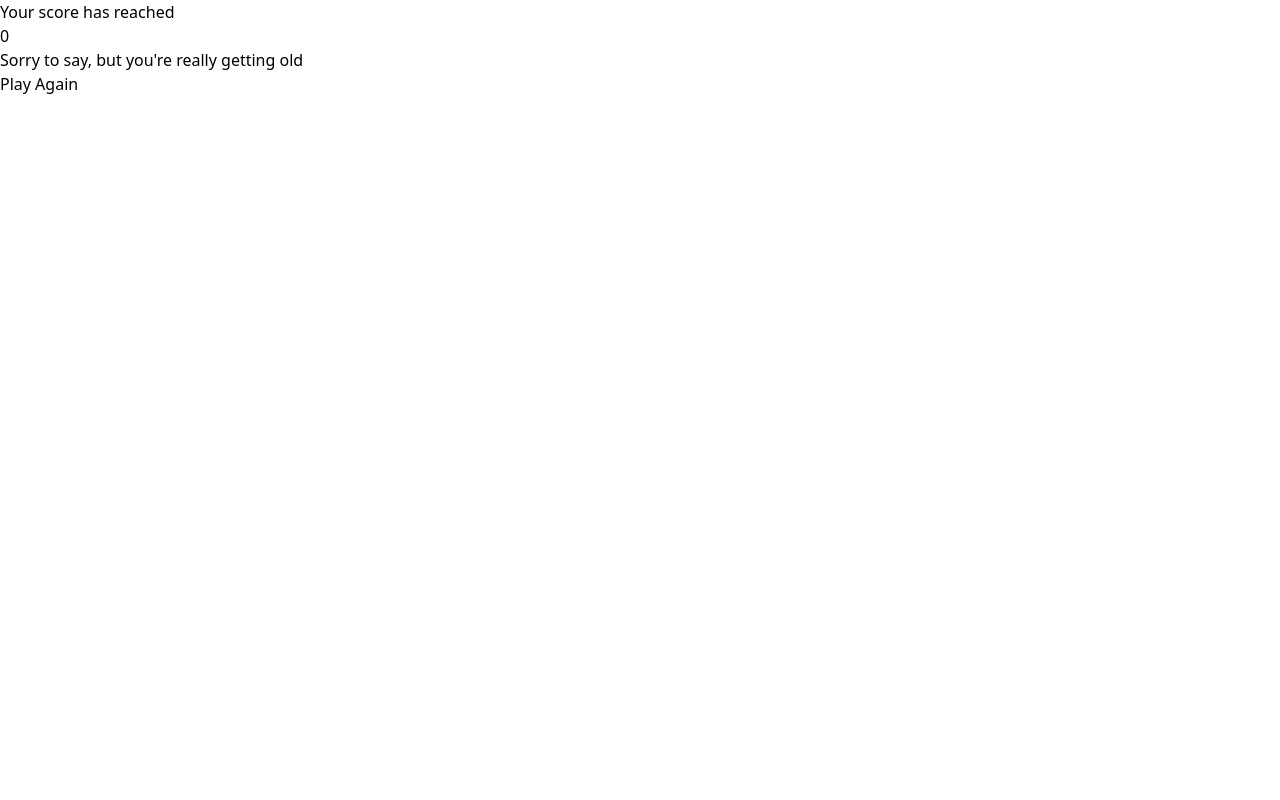
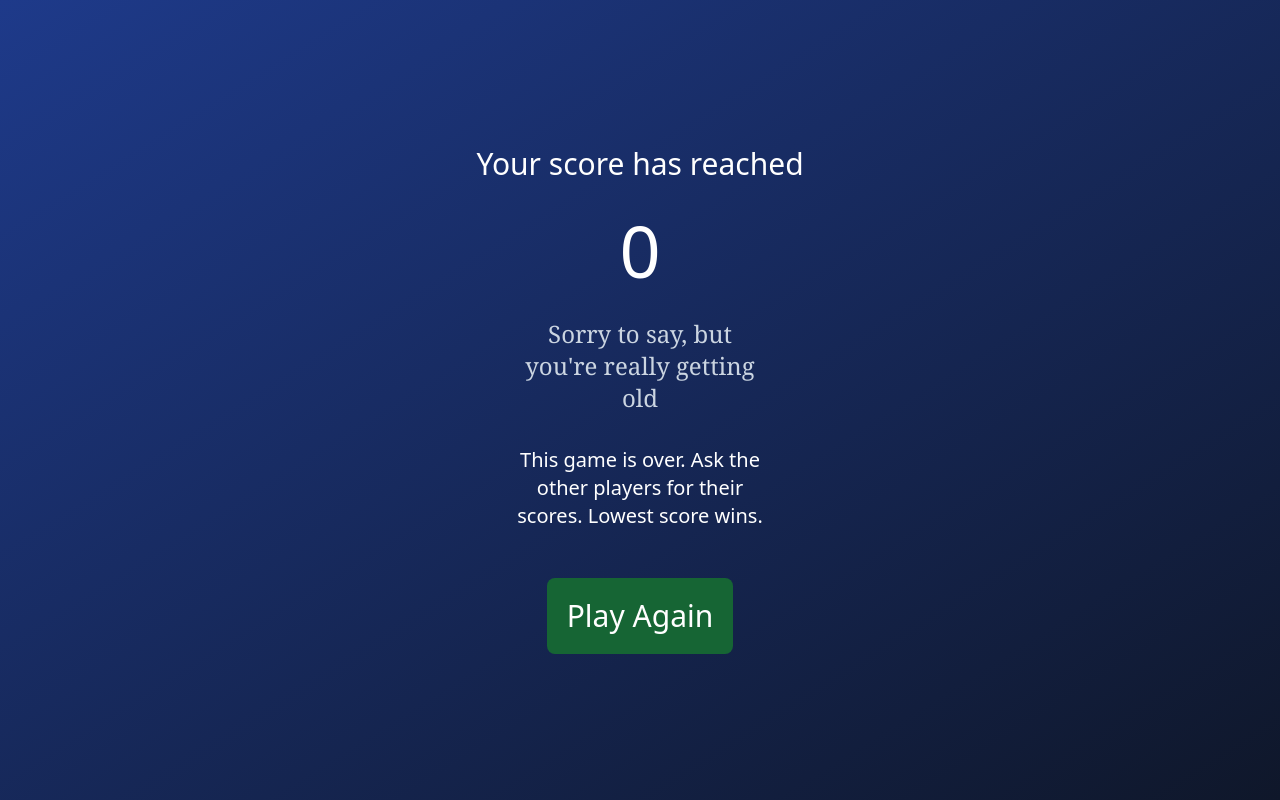
Before and after one commit to HendrikCrause/you-re-getting-old, a Vue app: page /client/finished in a window 1280 px wide. Built offline with nearby package versions, Linux system fonts and the light colour scheme.

Commit message:
Client pages

```diff
--- a/src/components/BaseLayout.vue
+++ b/src/components/BaseLayout.vue
@@ -1,5 +1,15 @@
+<script setup lang="ts">
+const props = defineProps({
+    background: String
+})
+
+const bg = props.background === undefined ? "bg-gradient-to-br from-blue-900 to-slate-900" : props.background
+const classes = "grid place-items-center h-screen " + bg
+
+</script>
+
 <template>
-    <div class="grid place-items-center h-screen bg-gradient-to-br from-blue-900 to-slate-900">
+    <div :class="classes">
         <div class="max-w-7xl flex flex-col gap-8 items-center">
             <slot></slot>
         </div>
--- a/src/views/client/ClientFinished.vue
+++ b/src/views/client/ClientFinished.vue
@@ -12,9 +12,12 @@ function clickedReset() {
 </script>
 
 <template>
-    <h2>Your score has reached</h2>
-    <h1>{{ scoreStore.score }}</h1>
-    <h3>Sorry to say, but you're really getting old</h3>
+    <BaseLayout>
+        <h2 class="text-white text-3xl text-center">Your score has reached</h2>
+        <h1 class="text-white text-7xl">{{ scoreStore.score }}</h1>
+        <h3 class="text-slate-300 text-2xl text-center max-w-60 font-serif font-light">Sorry to say, but you're really getting old</h3>
+        <p class="text-white text-xl text-center max-w-64">This game is over. Ask the other players for their scores. Lowest score wins.</p>
 
-    <button @click="clickedReset">Play Again</button>
+        <button @click="clickedReset" class="bg-green-800 rounded-lg p-5 text-white text-3xl text-center mt-4">Play Again</button>
+    </BaseLayout>
 </template>
--- a/src/views/client/ClientOld.vue
+++ b/src/views/client/ClientOld.vue
@@ -27,11 +27,11 @@ function clickedReset() {
 </script>
 
 <template>
-    <BaseLayout>
+    <BaseLayout background="bg-gradient-to-b from-red-700 to-red-900">
         <p class="text-white text-xl">Current score: {{ scoreStore.score }}</p>
         <h2 class="text-white text-4xl text-center">Does the scenario on screen apply to you?</h2>
 
-        <button @click="clickedYes" class="bg-red-800 rounded-lg w-1/2 p-5 text-white text-4xl text-center mt-4">Yes</button>
+        <button @click="clickedYes" class="bg-blue-800 rounded-lg w-1/2 p-5 text-white text-4xl text-center mt-4">Yes</button>
         <button @click="clickedNo" class="bg-green-800 rounded-lg w-1/2 p-5 text-white text-4xl text-center mt-4">No</button>
         <button @click="clickedReset" class="w-1/2 p-5 text-purple-500 text-2xl text-center underline">Reset</button>
     </BaseLayout>
--- a/src/views/client/ClientRedeem.vue
+++ b/src/views/client/ClientRedeem.vue
@@ -23,11 +23,11 @@ function clickedReset() {
 </script>
 
 <template>
-    <BaseLayout>
+    <BaseLayout background="bg-gradient-to-b from-green-700 to-green-900">
         <p class="text-white text-xl">Current score: {{ scoreStore.score }}</p>
         <h2 class="text-white text-4xl text-center">Does the scenario on screen apply to you?</h2>
 
-        <button @click="clickedYes" class="bg-green-800 rounded-lg w-1/2 p-5 text-white text-4xl text-center mt-4">Yes</button>
+        <button @click="clickedYes" class="bg-blue-800 rounded-lg w-1/2 p-5 text-white text-4xl text-center mt-4">Yes</button>
         <button @click="clickedNo" class="bg-red-800 rounded-lg w-1/2 p-5 text-white text-4xl text-center mt-4">No</button>
         <button @click="clickedReset" class="w-1/2 p-5 text-purple-500 text-2xl text-center underline">Reset</button>
     </BaseLayout>
```
